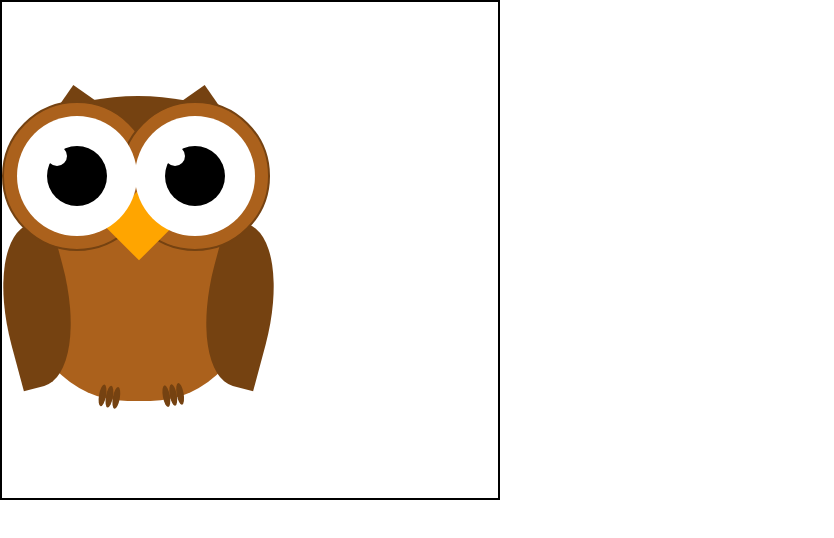
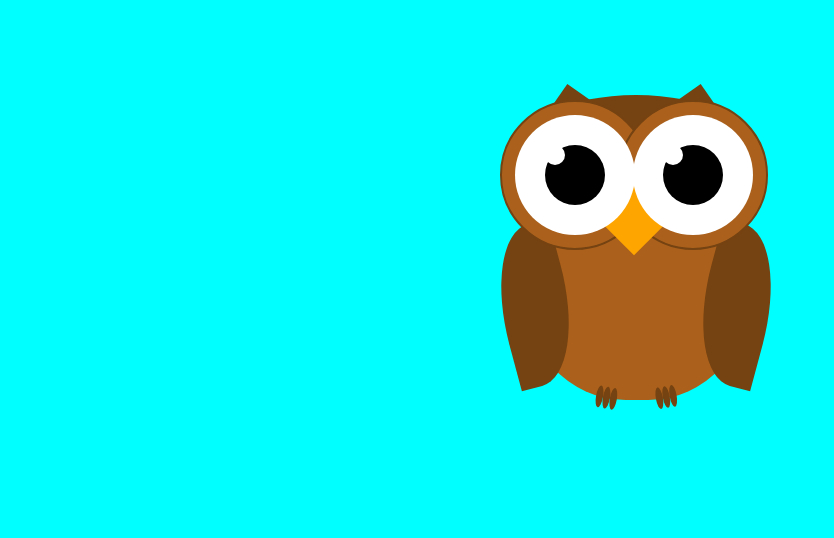
Before and after one commit to jalilaziz/2-DrawingCharacterWithCSS, a plain HTML site: page 2-DrawingCharacterWithCss.html in a window 1280 px wide. Shown: the whole page, without its empty margins (0-834 px from the left). Drawn offline with Linux system fonts and the light colour scheme.

Commit message:
center the character

```diff
--- a/style.css
+++ b/style.css
@@ -12,14 +12,14 @@
 }
 
 body {
-    margin:auto;
+    background-color: aqua;
 }
 
 .box {
     position: relative;
-    width: 500px;
+    width: 280px;
     height: 500px;
-    border: 2px solid black;
+    margin: auto;
 }
 
 .face {
@@ -37,7 +37,7 @@ body {
     width: 30px;
     height: 30px;
     top: 18%;
-    left: 12%;
+    left: 20%;
     background-color: var(--body-color);
     transform: rotate(35deg);
 }
@@ -46,7 +46,7 @@ body {
     width: 30px;
     height: 30px;
     top: 18%;
-    left: 37%;
+    left: 65%;
     background-color: var(--body-color);
     transform: rotate(55deg);
 }
@@ -147,8 +147,8 @@ body {
     position: absolute;
     width: 50px;
     height: 50px;
-    top: 40%;
-    left: 112px;
+    top: 39%;
+    left: 109px;
     background-color: orange;
     transform: rotate(45deg);
     z-index: 1;
@@ -178,7 +178,7 @@ body {
     width: 70px;
     height: 160px;
     top: 45%;
-    left: 41%;
+    left: 72%;
     background-color: var(--body-color);
     border-radius: 0 70% 0 70%;
     transform: rotate(15deg);
@@ -189,7 +189,7 @@ body {
     margin:0;
     transform: rotate(10deg);
     top: 77%;
-    left: 20%;
+    left: 35%;
 }
   .lpart1 {
     position: absolute;
@@ -221,7 +221,7 @@ body {
     margin:0;
     transform: rotate(-10deg);
     top: 77.5%;
-    left: 32%;
+    left: 55%;
 }
   .rpart1 {
     position: absolute;
```
